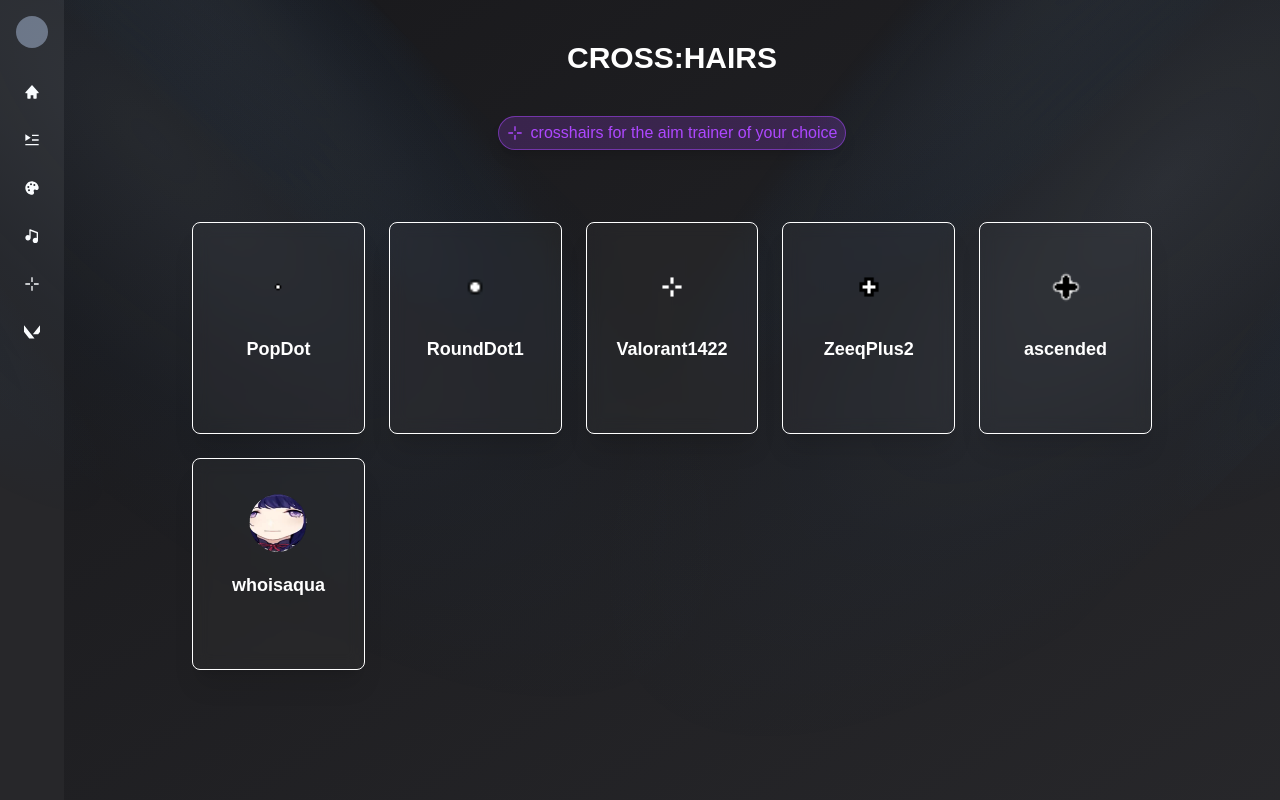
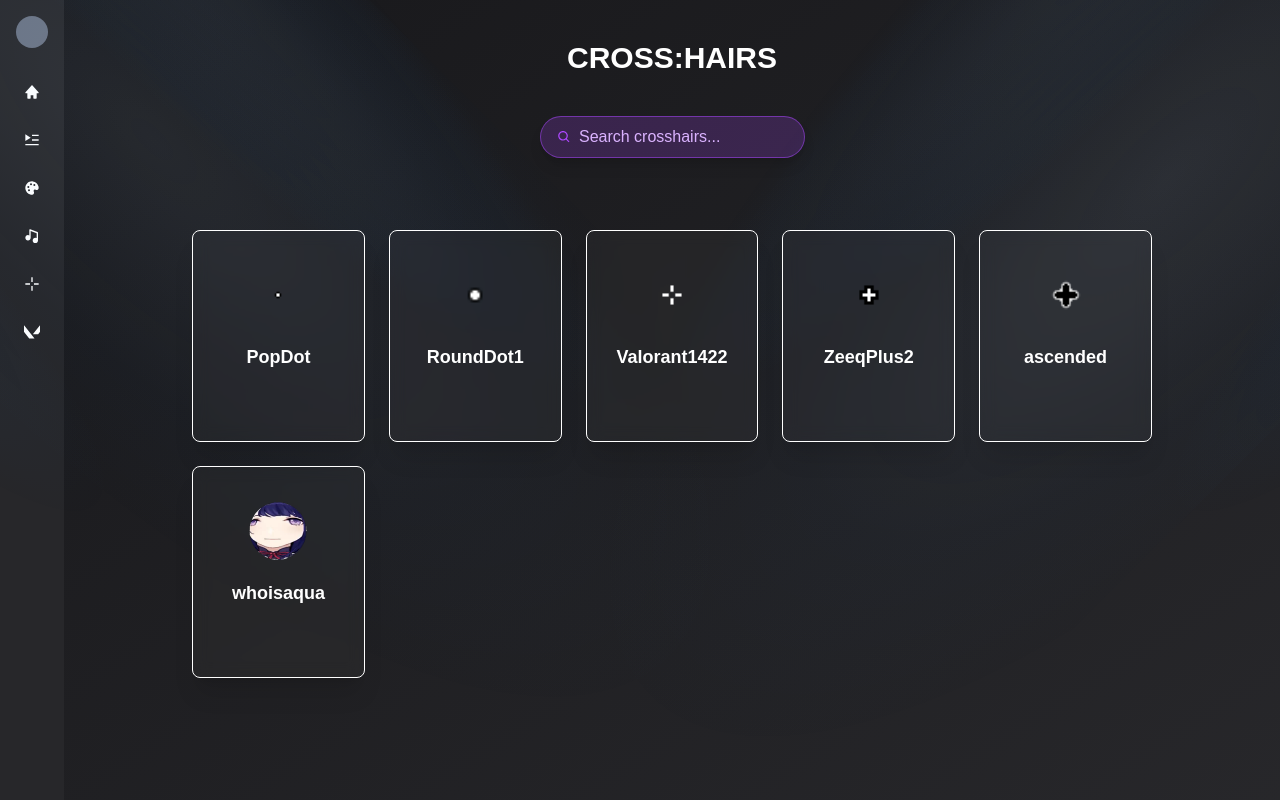
Before and after one commit to pyvnoaim/aimlib, a Next.js app: page /crosshairs in a window 1280 px wide. Shown: the top 800 px of the page. Built offline with nearby package versions, Linux system fonts and the light colour scheme.

Commit message:
added search function

```diff
--- a/src/app/crosshairs/page.tsx
+++ b/src/app/crosshairs/page.tsx
@@ -5,10 +5,11 @@ import Footer from '@/components/layouts/footer/footer';
 import { Spotlight } from '@/components/ui/spotlight-new';
 import { LuDownload } from 'react-icons/lu';
 import { useEffect, useState } from 'react';
-import { BiCross } from 'react-icons/bi';
+import { BiSearch } from 'react-icons/bi';
 
 export default function Home() {
   const [crosshairs, setCrosshairs] = useState<string[]>([]);
+  const [search, setSearch] = useState('');
 
   useEffect(() => {
     async function fetchCrosshairs() {
@@ -16,9 +17,12 @@ export default function Home() {
       const data = await response.json();
       setCrosshairs(data);
     }
-
     fetchCrosshairs();
   }, []);
+
+  const filteredCrosshairs = crosshairs.filter((crosshair) =>
+    crosshair.toLowerCase().includes(search.toLowerCase())
+  );
 
   return (
     <div className="flex min-h-screen bg-gradient-to-br from-zinc-900 to-zinc-800 text-white">
@@ -39,13 +43,17 @@ export default function Home() {
             </h1>
           </div>
 
-          {/* Subtitle */}
+          {/* Subtitle mit Suchfeld */}
           <div className="flex justify-center m-10">
-            <div className="flex items-center gap-2 bg-purple-500/20 text-purple-500 px-2 py-1 rounded-full border border-purple-500/50 shadow-lg">
-              <BiCross className="text-md" />
-              <span className="text-md">
-                crosshairs for the aim trainer of your choice
-              </span>
+            <div className="flex items-center gap-2 bg-purple-500/20 text-purple-500 px-4 py-2 rounded-full border border-purple-500/50 shadow-lg">
+              <BiSearch className="text-md" />
+              <input
+                type="text"
+                placeholder="Search crosshairs..."
+                value={search}
+                onChange={(e) => setSearch(e.target.value)}
+                className="bg-transparent border-none outline-none text-md text-white placeholder-purple-300 w-full"
+              />
             </div>
           </div>
 
@@ -53,7 +61,7 @@ export default function Home() {
           <div className="flex justify-center">
             <div className="w-full max-w-5xl h-[650px] overflow-y-auto p-4 rounded-2xl">
               <div className="grid grid-cols-2 sm:grid-cols-3 md:grid-cols-4 lg:grid-cols-5 gap-6 p-4">
-                {crosshairs.map((crosshair, index) => (
+                {filteredCrosshairs.map((crosshair, index) => (
                   <div
                     key={index}
                     className="group flex flex-col items-center justify-center p-6 rounded-lg shadow-xl bg-white/3 backdrop-blur-sm transition-all duration-300 border border-white hover:bg-white/10 hover:border-purple-400"
```
